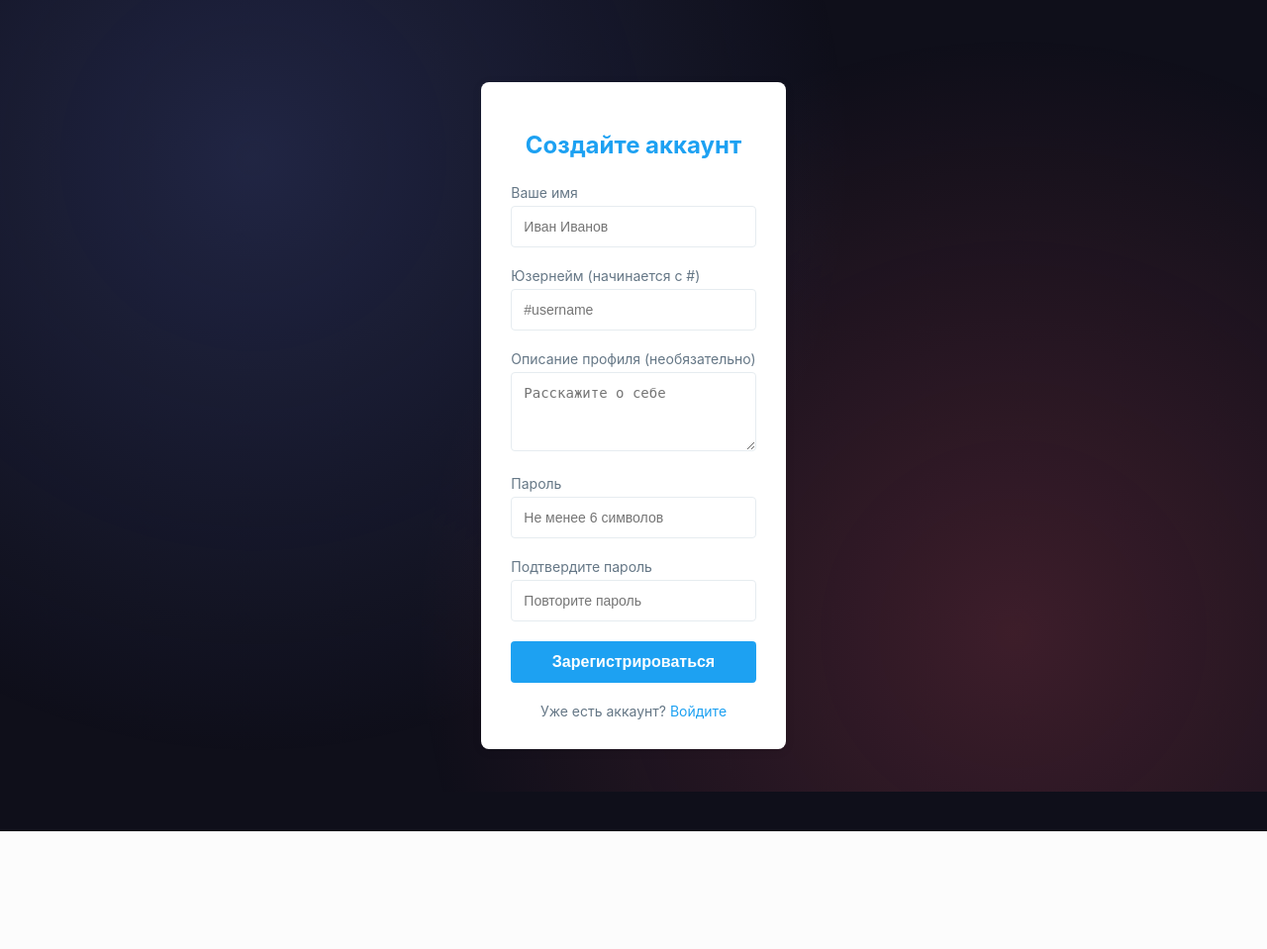
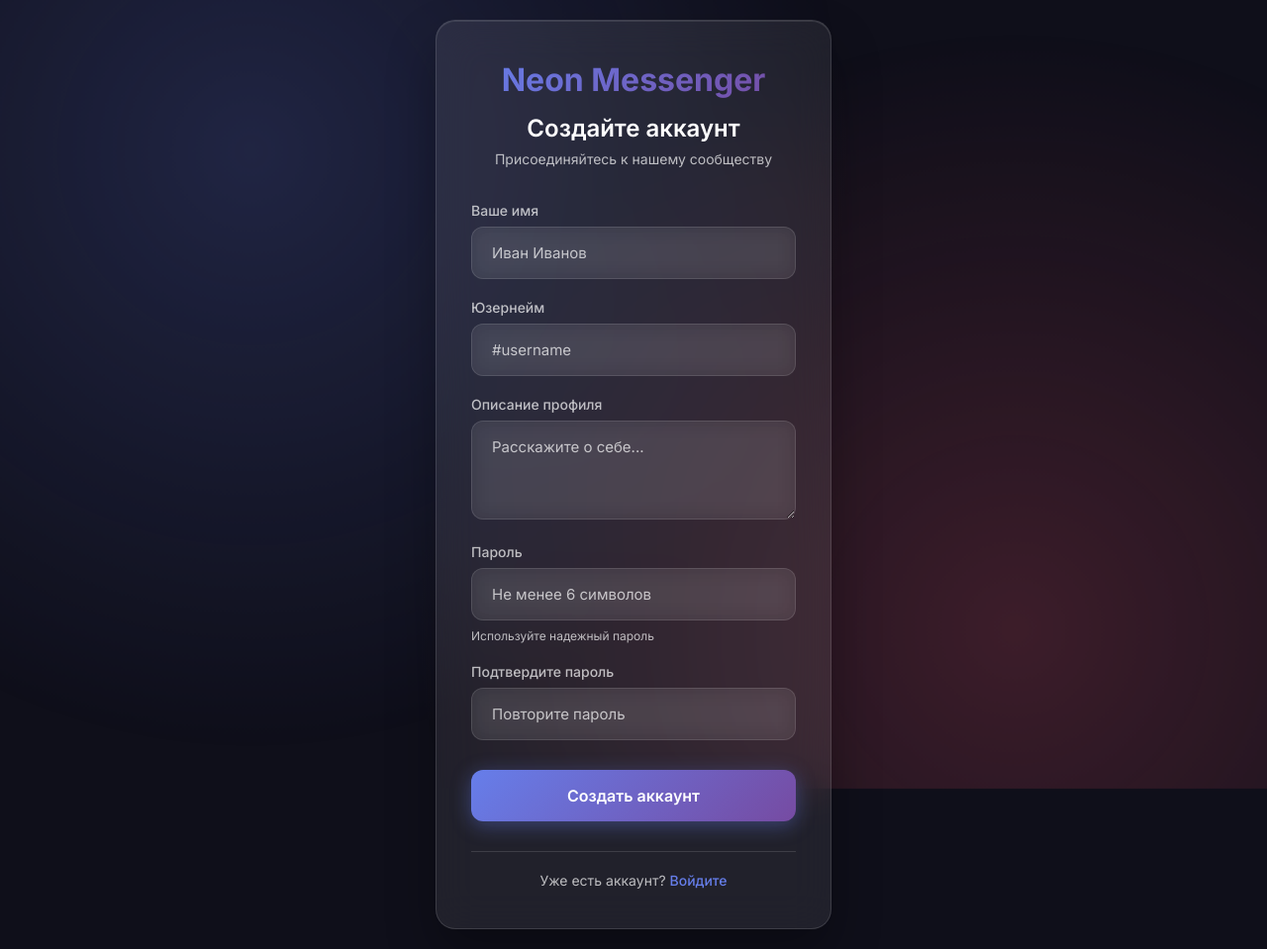
Before and after one commit to matveyv252524/site, a FastAPI app: page /register in a window 1280 px wide. Shown: the whole page at 99% size. Before the commit the page ends 840 px from the top, so only its background shows below. Run offline with FastAPI, Linux system fonts and the light colour scheme; some libraries are stand-ins or nearby versions.

Commit message:
Update register.html

```diff
--- a/templates/register.html
+++ b/templates/register.html
@@ -1,90 +1,32 @@
 <!DOCTYPE html>
 <html>
 <head>
-    <title>Регистрация</title>
+    <title>Регистрация - Neon Messenger</title>
+    <link href="https://fonts.googleapis.com/css2?family=Inter:wght@300;400;500;600;700&display=swap" rel="stylesheet">
     <style>
-        body {
-            font-family: Arial, sans-serif;
-            background: #f5f8fa;
-            margin: 0;
-            padding: 20px;
-        }
-        .register-container {
-            max-width: 400px;
-            margin: 50px auto;
-            padding: 30px;
-            background: white;
-            border-radius: 8px;
-            box-shadow: 0 2px 10px rgba(0,0,0,0.1);
-        }
-        h2 {
-            text-align: center;
-            color: #1da1f2;
-            margin-bottom: 25px;
-        }
-        .form-group {
-            margin-bottom: 15px;
-        }
-        input, textarea {
-            width: 100%;
-            padding: 12px;
-            border: 1px solid #e6ecf0;
-            border-radius: 4px;
-            box-sizing: border-box;
-            font-size: 14px;
-        }
-        textarea {
-            height: 80px;
-            resize: vertical;
-        }
-        button {
-            width: 100%;
-            padding: 12px;
-            background: #1da1f2;
-            color: white;
-            border: none;
-            border-radius: 4px;
-            cursor: pointer;
-            font-size: 16px;
-            font-weight: bold;
-        }
-        button:hover {
-            background: #1991db;
-        }
-        .error {
-            color: #e0245e;
-            text-align: center;
-            margin: 10px 0;
-            font-size: 14px;
-        }
-        .login-link {
-            text-align: center;
-            margin-top: 20px;
-            color: #657786;
-            font-size: 14px;
-        }
-        a {
-            color: #1da1f2;
-            text-decoration: none;
-        }
-        label {
-            display: block;
-            margin-bottom: 5px;
-            color: #657786;
-            font-size: 14px;
-        }
         :root {
             --primary-gradient: linear-gradient(135deg, #667eea 0%, #764ba2 100%);
+            --secondary-gradient: linear-gradient(135deg, #f093fb 0%, #f5576c 100%);
+            --accent-gradient: linear-gradient(135deg, #4facfe 0%, #00f2fe 100%);
             --dark-bg: #0f0f1a;
+            --darker-bg: #0a0a12;
             --card-bg: rgba(255, 255, 255, 0.08);
             --card-border: rgba(255, 255, 255, 0.12);
             --text-primary: #ffffff;
+            --text-secondary: rgba(255, 255, 255, 0.7);
+            --error-color: #ff6b6b;
+        }
+
+        * {
+            box-sizing: border-box;
+            margin: 0;
+            padding: 0;
+            font-family: 'Inter', -apple-system, BlinkMacSystemFont, sans-serif;
         }
 
         body {
             background: var(--dark-bg);
             color: var(--text-primary);
-        font-family: 'Inter', sans-serif;
             min-height: 100vh;
             display: flex;
             align-items: center;
@@ -104,13 +46,30 @@
                 radial-gradient(circle at 20% 20%, rgba(103, 126, 234, 0.2) 0%, transparent 50%),
                 radial-gradient(circle at 80% 80%, rgba(245, 87, 108, 0.2) 0%, transparent 50%);
             z-index: -1;
-        animation: float 6s ease-in-out infinite;
+            animation: gradientFloat 8s ease-in-out infinite;
+        }
+
+        @keyframes gradientFloat {
+            0%, 100% { transform: translateY(0px) scale(1); }
+            50% { transform: translateY(-20px) scale(1.02); }
         }
 
         .auth-container {
             width: 100%;
-        max-width: 400px;
+            max-width: 440px;
             padding: 20px;
+            animation: fadeInUp 0.8s ease-out;
+        }
+
+        @keyframes fadeInUp {
+            from {
+                opacity: 0;
+                transform: translateY(40px);
+            }
+            to {
+                opacity: 1;
+                transform: translateY(0);
+            }
         }
 
         .auth-card {
@@ -118,51 +77,72 @@
             backdrop-filter: blur(20px);
             border: 1px solid var(--card-border);
             border-radius: 20px;
-        padding: 40px 30px;
-        box-shadow: 0 25px 50px rgba(0, 0, 0, 0.3);
-        animation: fadeIn 0.8s ease-out;
+            padding: 40px 35px;
+            box-shadow:
+                0 25px 50px rgba(0, 0, 0, 0.3),
+                inset 0 1px 0 rgba(255, 255, 255, 0.1);
         }
 
         .auth-header {
             text-align: center;
-        margin-bottom: 30px;
+            margin-bottom: 35px;
         }
 
-    .auth-title {
-        font-size: 28px;
+        .auth-logo {
+            font-size: 32px;
             font-weight: 700;
             background: var(--primary-gradient);
             -webkit-background-clip: text;
             -webkit-text-fill-color: transparent;
             background-clip: text;
-        margin-bottom: 10px;
+            margin-bottom: 15px;
+        }
+
+        .auth-title {
+            font-size: 24px;
+            font-weight: 600;
+            color: var(--text-primary);
+            margin-bottom: 8px;
         }
 
         .auth-subtitle {
-        color: rgba(255, 255, 255, 0.7);
+            color: var(--text-secondary);
             font-size: 14px;
+            font-weight: 400;
         }
 
         .form-group {
             margin-bottom: 20px;
+            animation: slideInRight 0.6s ease-out;
+        }
+
+        @keyframes slideInRight {
+            from {
+                opacity: 0;
+                transform: translateX(20px);
+            }
+            to {
+                opacity: 1;
+                transform: translateX(0);
+            }
         }
 
         .form-label {
             display: block;
             margin-bottom: 8px;
-        color: rgba(255, 255, 255, 0.8);
+            color: var(--text-secondary);
             font-size: 14px;
             font-weight: 500;
         }
 
         .form-input {
             width: 100%;
-        padding: 15px 20px;
+            padding: 16px 20px;
             background: rgba(255, 255, 255, 0.06);
             border: 1px solid var(--card-border);
             border-radius: 12px;
             color: var(--text-primary);
-        font-size: 14px;
+            font-size: 15px;
             backdrop-filter: blur(10px);
             transition: all 0.3s ease;
         }
@@ -171,11 +151,21 @@
             outline: none;
             border-color: #667eea;
             box-shadow: 0 0 0 3px rgba(102, 126, 234, 0.2);
+            background: rgba(255, 255, 255, 0.1);
+        }
+
+        .form-input::placeholder {
+            color: var(--text-secondary);
+        }
+
+        textarea.form-input {
+            resize: vertical;
+            min-height: 100px;
         }
 
         .btn-primary {
             width: 100%;
-        padding: 15px;
+            padding: 16px;
             background: var(--primary-gradient);
             color: white;
             border: none;
@@ -185,53 +175,125 @@
             cursor: pointer;
             transition: all 0.3s ease;
             box-shadow: 0 4px 20px rgba(102, 126, 234, 0.4);
+            margin-top: 10px;
         }
 
         .btn-primary:hover {
             transform: translateY(-2px);
             box-shadow: 0 8px 25px rgba(102, 126, 234, 0.6);
         }
+
+        .auth-footer {
+            text-align: center;
+            margin-top: 30px;
+            padding-top: 20px;
+            border-top: 1px solid var(--card-border);
+        }
+
+        .auth-link {
+            color: var(--text-secondary);
+            font-size: 14px;
+        }
+
+        .auth-link a {
+            color: #667eea;
+            text-decoration: none;
+            font-weight: 500;
+            transition: all 0.3s ease;
+        }
+
+        .auth-link a:hover {
+            color: #764ba2;
+            text-decoration: underline;
+        }
+
+        .error-message {
+            background: rgba(255, 107, 107, 0.1);
+            border: 1px solid var(--error-color);
+            color: var(--error-color);
+            padding: 12px 16px;
+            border-radius: 10px;
+            margin-bottom: 20px;
+            font-size: 14px;
+            backdrop-filter: blur(10px);
+            animation: shake 0.5s ease-in-out;
+        }
+
+        @keyframes shake {
+            0%, 100% { transform: translateX(0); }
+            25% { transform: translateX(-5px); }
+            75% { transform: translateX(5px); }
+        }
+
+        .password-strength {
+            margin-top: 8px;
+            font-size: 12px;
+            color: var(--text-secondary);
+        }
+
+        @media (max-width: 480px) {
+            .auth-container {
+                padding: 15px;
+            }
+
+            .auth-card {
+                padding: 30px 25px;
+            }
+
+            .auth-title {
+                font-size: 22px;
+            }
+        }
     </style>
 </head>
 <body>
-    <div class="register-container">
-        <h2>Создайте аккаунт</h2>
+    <div class="auth-container">
+        <div class="auth-card">
+            <div class="auth-header">
+                <div class="auth-logo">Neon Messenger</div>
+                <h1 class="auth-title">Создайте аккаунт</h1>
+                <p class="auth-subtitle">Присоединяйтесь к нашему сообществу</p>
+            </div>
 
             {% if error %}
-        <div class="error">{{ error }}</div>
+            <div class="error-message">
+                {{ error }}
+            </div>
             {% endif %}
 
             <form method="post" action="/register">
                 <div class="form-group">
-                <label for="name">Ваше имя</label>
-                <input type="text" id="name" name="name" placeholder="Иван Иванов" required>
+                    <label for="name" class="form-label">Ваше имя</label>
+                    <input type="text" id="name" name="name" class="form-input" placeholder="Иван Иванов" required>
                 </div>
 
                 <div class="form-group">
-                <label for="username">Юзернейм (начинается с #)</label>
-                <input type="text" id="username" name="username" placeholder="#username" required>
+                    <label for="username" class="form-label">Юзернейм</label>
+                    <input type="text" id="username" name="username" class="form-input" placeholder="#username" required>
                 </div>
 
                 <div class="form-group">
-                <label for="description">Описание профиля (необязательно)</label>
-                <textarea id="description" name="description" placeholder="Расскажите о себе"></textarea>
+                    <label for="description" class="form-label">Описание профиля</label>
+                    <textarea id="description" name="description" class="form-input" placeholder="Расскажите о себе..."></textarea>
                 </div>
 
                 <div class="form-group">
-                <label for="password">Пароль</label>
-                <input type="password" id="password" name="password" placeholder="Не менее 6 символов" required>
+                    <label for="password" class="form-label">Пароль</label>
+                    <input type="password" id="password" name="password" class="form-input" placeholder="Не менее 6 символов" required>
+                    <div class="password-strength">Используйте надежный пароль</div>
                 </div>
 
                 <div class="form-group">
-                <label for="confirm_password">Подтвердите пароль</label>
-                <input type="password" id="confirm_password" name="confirm_password" placeholder="Повторите пароль" required>
+                    <label for="confirm_password" class="form-label">Подтвердите пароль</label>
+                    <input type="password" id="confirm_password" name="confirm_password" class="form-input" placeholder="Повторите пароль" required>
                 </div>
 
-            <button type="submit">Зарегистрироваться</button>
+                <button type="submit" class="btn-primary">Создать аккаунт</button>
             </form>
 
-        <div class="login-link">
-            Уже есть аккаунт? <a href="/login">Войдите</a>
+            <div class="auth-footer">
+                <p class="auth-link">Уже есть аккаунт? <a href="/login">Войдите</a></p>
+            </div>
         </div>
     </div>
 </body>
```
Lines whose indentation alone changed are shown as unchanged.
